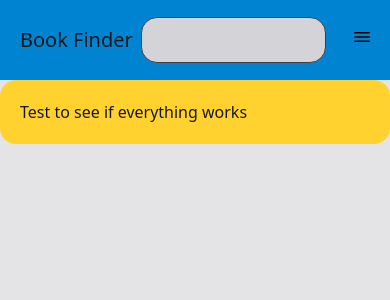
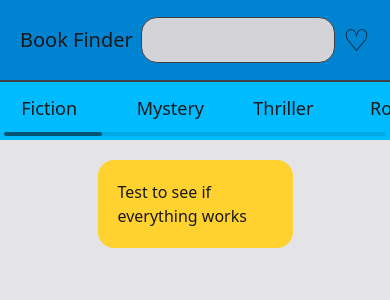
Before and after one commit to OleKodehode/gutendex, a React (Vite) app: page / in a window 390 px wide. Shown: the top 300 px of the page. Built offline with nearby package versions, Linux system fonts and the light colour scheme.

Commit message:
Trying to add category scroll bar

```diff
--- a/src/App.jsx
+++ b/src/App.jsx
@@ -1,12 +1,15 @@
 import Header from "./components/Header";
 import { Route, Routes } from "react-router-dom";
 import "@tailwindplus/elements";
+import Categories from "./components/Categories";
+import { categoriesArray } from "./utils/categoriesArray";
 
 function App() {
   return (
     <>
       <Header />
-      <h1 className="p-5 rounded-2xl bg-amber-300 text-zinc-900">
+      <Categories items={categoriesArray} />
+      <h1 className="p-5 rounded-2xl bg-amber-300 text-zinc-900 w-1/2">
         Test to see if everything works
       </h1>
     </>
--- /dev/null
+++ b/src/components/Categories.jsx
@@ -0,0 +1,35 @@
+import { Swiper, SwiperSlide } from "swiper/react";
+import { Scrollbar, Navigation } from "swiper/modules";
+import "swiper/css";
+import "swiper/css/scrollbar";
+import "swiper/css/navigation";
+
+export default function Categories({ items }) {
+  return (
+    <section className="h-15 bg-sky-400 dark:bg-sky-600 border-t-2 border-zinc-700 w-screen pt-3 flex justify-between">
+      <Swiper
+        modules={[Scrollbar, Navigation]}
+        scrollbar={{ draggable: true }}
+        slidesPerView={3}
+        slidesOffsetBefore={20}
+        slidesOffsetAfter={20}
+        breakpoints={{
+          1024: { slidesPerView: 6 },
+        }}
+      >
+        {items.map((item, index) => {
+          return (
+            <SwiperSlide
+              key={index}
+              className="flex justify-center items-center"
+            >
+              <p className="text-lg hover:-translate-y-0.5 hover:text-shadow-xs cursor-pointer w-1/2 text-center">
+                {item}
+              </p>
+            </SwiperSlide>
+          );
+        })}
+      </Swiper>
+    </section>
+  );
+}
--- a/src/components/Header.jsx
+++ b/src/components/Header.jsx
@@ -14,40 +14,11 @@ export default function Header() {
           className="text-zinc-900 focus:outline-0 caret-indigo-700  w-full"
         />
       </article>
-      <article className="ml-5">
-        <button
-          className="sm:hidden"
-          data-command="show-modal"
-          data-commandfor="drawer"
-        >
-          <img src="/menu.svg" alt="" className="size-8" />
+      <article>
+        <button className="hover:-translate-y-0.5 hover:text-red-600">
+          <p className="md:hidden text-3xl">♡</p>
+          <p className="hidden md:block text-xl text-nowrap">♡ Favorites</p>
         </button>
-        <el-dialog>
-          <dialog
-            id="drawer"
-            className="fixed inset-0 size-auto max-h-none max-w-none overflow-hidden bg-transparent not-open:hidden backdrop:bg-transparent"
-          >
-            <el-dialog-backgrop className="absolute inset-0 bg-gray-900/50 transition-opacity duration-500 ease-in-out data-closed:opacity-0 " />
-
-            <div
-              tabIndex="0"
-              className="absolute inset-0 pl-10 focus:outline-none sm:pl-16"
-            >
-              <el-dialog-panel className="group/dialog-panel relative ml-auto block size-full max-w-md transform transition duration-500 ease-in-out data-closed:translate-x-full sm:duration-700">
-                <div className="absolute top-0 left-0 -ml-8 flex pt-4 pr-2 duration-500 ease-in-out group-data-closed/dialog-panel:opacity-0 sm:-ml-10 sm:pr-4">
-                  <button
-                    type="button"
-                    command="close"
-                    commandfor="drawer"
-                    className="relative rounded-md text-gray-400 hover:text-white focus-visible:outline-2 focus-visible:outline-offset-2 focus-visible:outline-indigo-500"
-                  >
-                    <span></span>
-                  </button>
-                </div>
-              </el-dialog-panel>
-            </div>
-          </dialog>
-        </el-dialog>
       </article>
     </nav>
   );
--- a/src/styles/index.css
+++ b/src/styles/index.css
@@ -1,7 +1,16 @@
 @import "tailwindcss";
 
 :root {
-  @apply bg-zinc-200 dark:bg-zinc-900 text-zinc-900 dark:text-zinc-200 flex-col font-sans mt-20;
+  @apply bg-zinc-200 dark:bg-zinc-900 text-zinc-900 dark:text-zinc-200 font-sans;
   font-family: system-ui, Avenir, Helvetica, Arial, sans-serif;
-  color-scheme: light dark;
 }
+
+#root {
+  /* the main section of the react app. margin-top 20 cause header is set to h-20 */
+  @apply flex flex-col mt-20 gap-5 md:gap-10 items-center;
+}
+
+.swiper-button-prev,
+.swiper-button-next {
+  color: #111827; /* Tailwind zinc-900 */
+}
--- /dev/null
+++ b/src/utils/categoriesArray.js
@@ -0,0 +1,15 @@
+export const categoriesArray = [
+  "Fiction",
+  "Mystery",
+  "Thriller",
+  "Romance",
+  "Fantasy",
+  "Morality",
+  "Society",
+  "Power",
+  "Justice",
+  "Adventure",
+  "Tragedy",
+  "War",
+  "Philosophy",
+];
```
